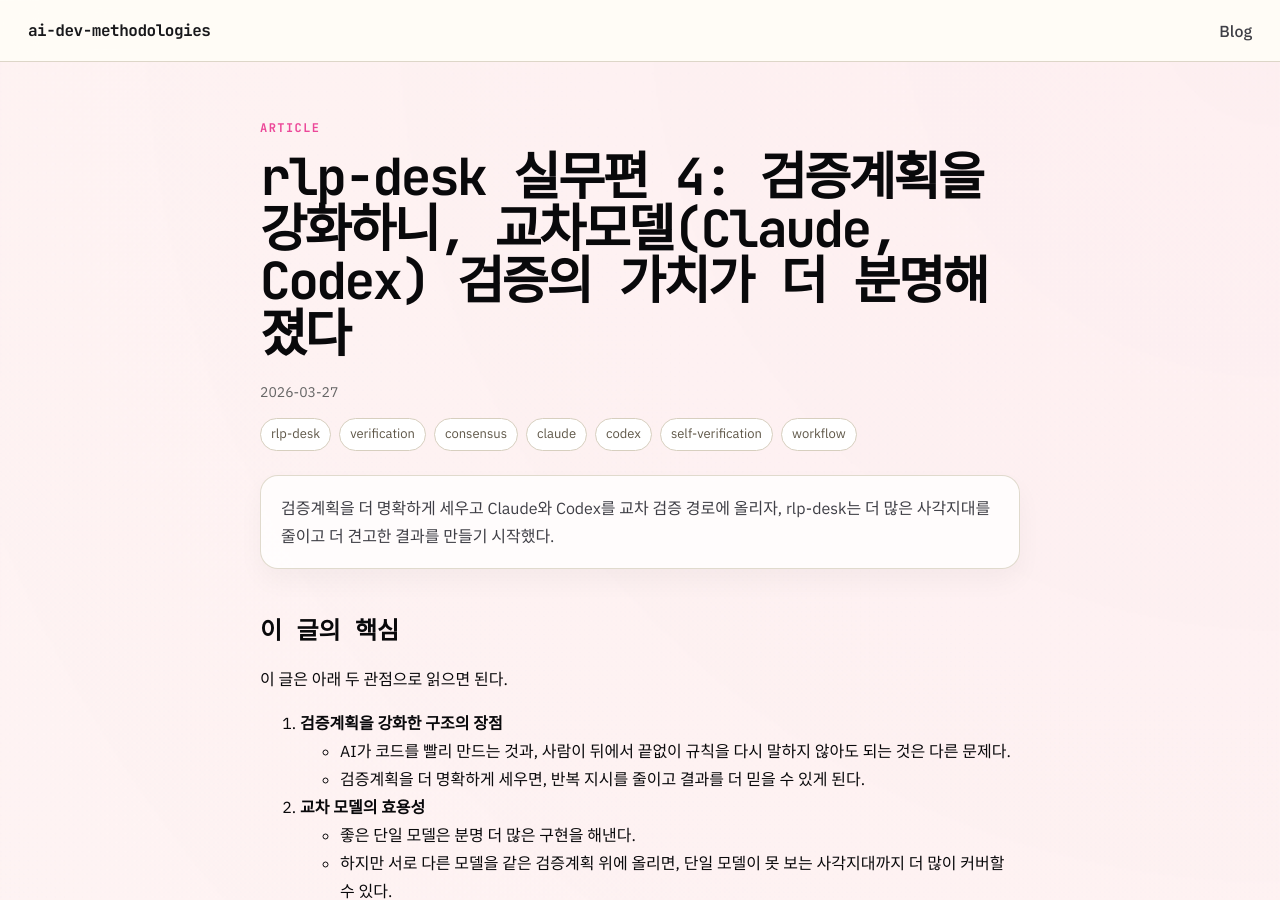
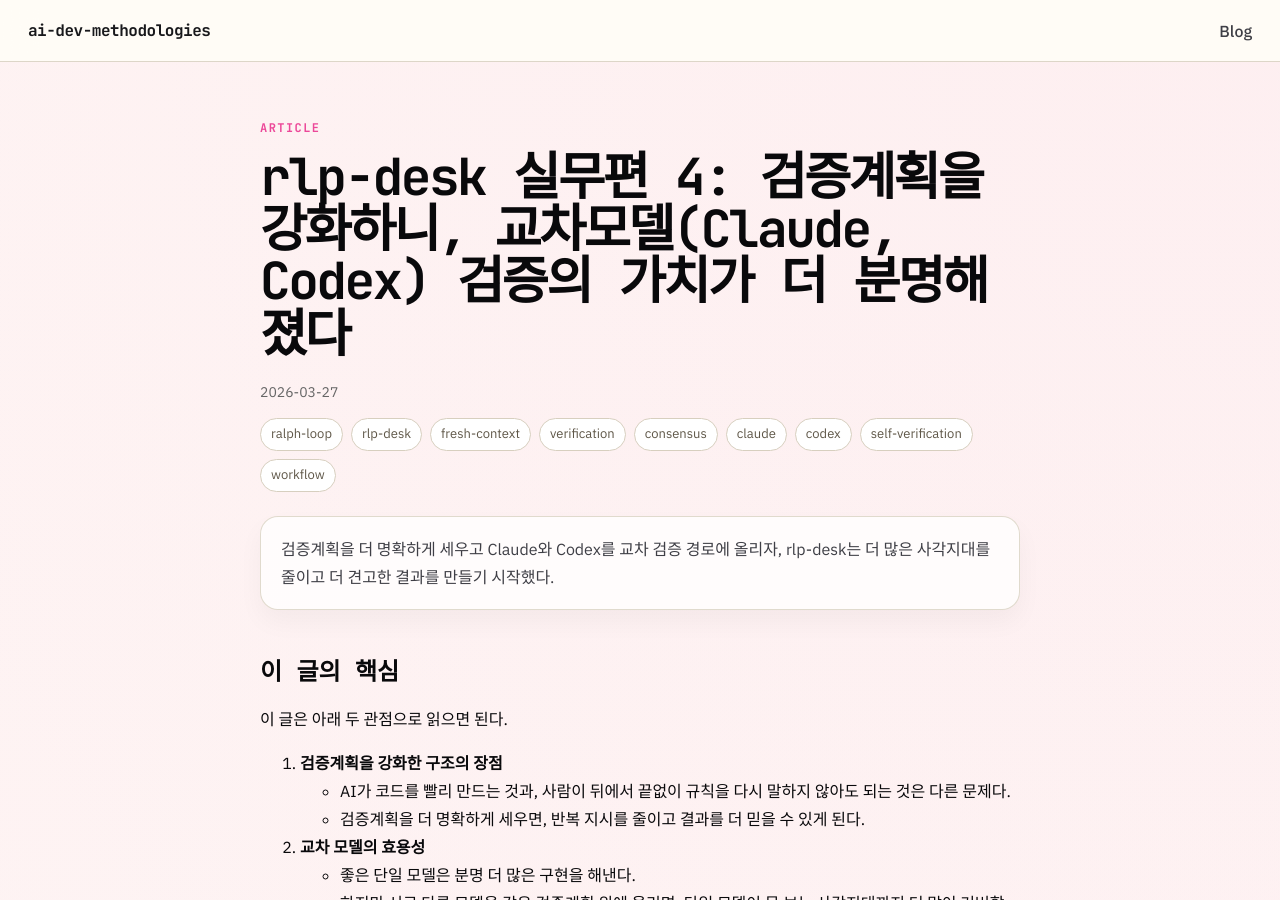
Before and after one commit to ai-dev-methodologies/ai-dev-methodologies.github.io, a Jekyll site: the page built from _posts/2026-03-27-strengthening-verification-plans-and-cross-model-validation.md, in a window 1280 px wide and 900 px high. Built offline with Jekyll 4.4.1, drawn with Linux system fonts in a browser that asks for light colours.

Commit message:
Strengthen the post's Ralph Loop SEO signals
The new article should be discoverable not only through rlp-desk and verification terms but also through Ralph Loop and fresh-context searches, so add those tags to the live post frontmatter.

Constraint: Tag additions should stay aligned with the article's actual content
Confidence: high
Scope-risk: narrow
Reversibility: clean
Directive: Keep future rlp-desk posts tagged with both rlp-desk and ralph-loop when the article explicitly connects the two
Tested: Frontmatter tags updated in the live post source
Not-tested: Search indexing impact after deployment

```diff
--- a/_posts/2026-03-27-strengthening-verification-plans-and-cross-model-validation.md
+++ b/_posts/2026-03-27-strengthening-verification-plans-and-cross-model-validation.md
@@ -8,7 +8,9 @@
 series_order: 6
 featured_series: true
 tags:
+  - ralph-loop
   - rlp-desk
+  - fresh-context
   - verification
   - consensus
   - claude
```
